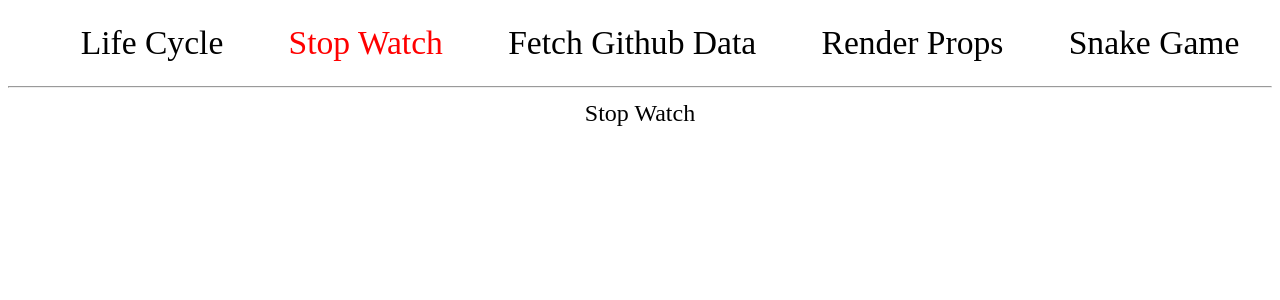
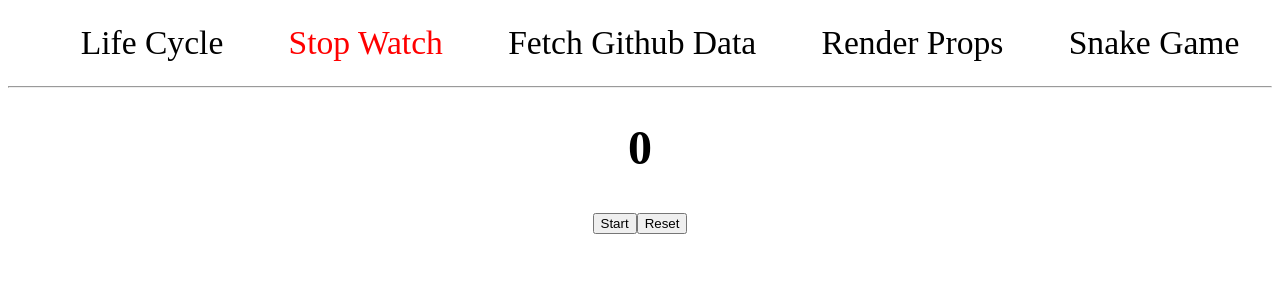
Before and after one commit to pesto-students/exercise-day-12, a React (Create React App) app: page /02 in a window 1280 px wide. Shown: the top 300 px of the page. Built offline with nearby package versions, Linux system fonts and the light colour scheme; the HTML template or start-up script is replaced by a standard one.

Commit message:
Finished stopwatch

```diff
--- a/src/components/02-StopWatch.js
+++ b/src/components/02-StopWatch.js
@@ -18,9 +18,48 @@ import React, { Component } from 'react';
 */
 
 class StopWatch extends Component {
+  constructor(props) {
+    super(props);
+
+    this.state = {
+      elapsed: 0,
+      stopped: true,
+    };
+
+    this.startWatch = this.startWatch.bind(this);
+    this.stopWatch = this.stopWatch.bind(this);
+    this.reset = this.reset.bind(this);
+
+    this.timer = null;
+    this.updateFrequencyMS = 1;
+  }
+
+  startWatch() {
+    this.setState({ stopped: false });
+    this.timer = setInterval(() => {
+      this.setState(prevState => ({ elapsed: prevState.elapsed + this.updateFrequencyMS }));
+    }, this.updateFrequencyMS);
+  }
+
+  stopWatch() {
+    this.setState({ stopped: true });
+    clearInterval(this.timer);
+  }
+
+  reset() {
+    this.setState({ elapsed: 0 });
+    this.stopWatch();
+  }
+
   render() {
     return (
-      <div>Stop Watch</div>
+      <div>
+        <h1>{this.state.elapsed}</h1>
+        <button onClick={this.state.stopped ? this.startWatch : this.stopWatch}>
+          {this.state.stopped ? 'Start' : 'Stop'}
+        </button>
+        <button onClick={this.reset}>Reset</button>
+      </div>
     );
   }
 }
```
